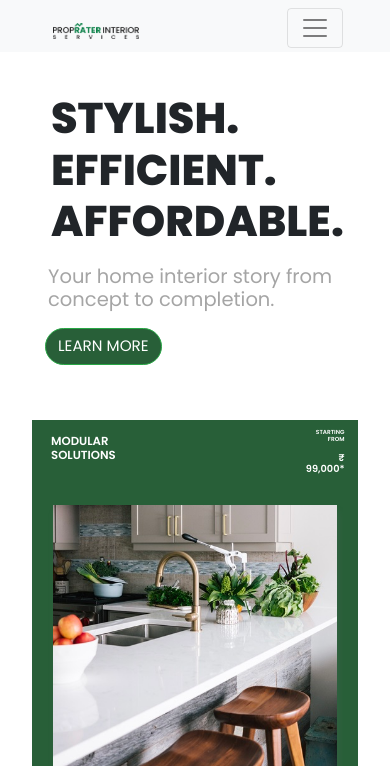
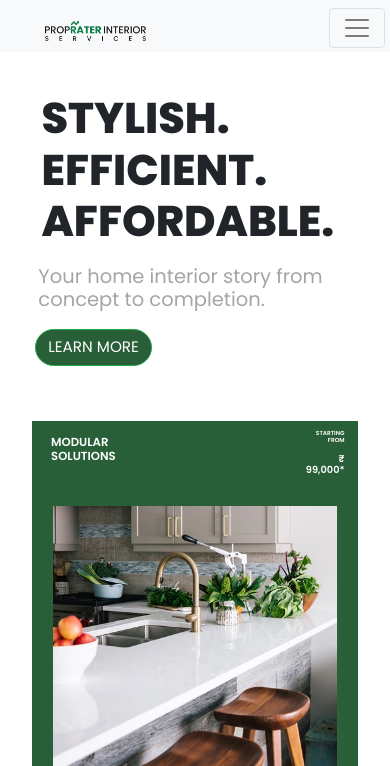
Before and after one commit to Anish-kumar111/proprater-1.0-, a Django app: page /interior/ in a window 390 px wide. Shown: the top 766 px of the page. Run offline with Django 3.2, Linux system fonts and the light colour scheme; some libraries are stand-ins or nearby versions.

Commit message:
tablet view nav fix

```diff
--- a/static/css/interior.css
+++ b/static/css/interior.css
@@ -33,7 +33,7 @@ section{
     box-shadow: 2px 7px 7px 0 rgba(101, 104, 108, 0.2);
     /* flex-wrap: nowrap; */
     /* justify-content: space-between; */
-    padding: 0.5rem 12% 1% 12%;
+    padding: 0.5rem 1.2% 1% 10%;
 
 
 
@@ -537,7 +537,7 @@ div.col.head1{
 
 }
 .banner-text{
-    padding:1% 4% 0.2% 4%;
+    padding:1% 4% 0.2% 1%;
 }
 .banner-text h2{
     font-size: 6vw;
```
